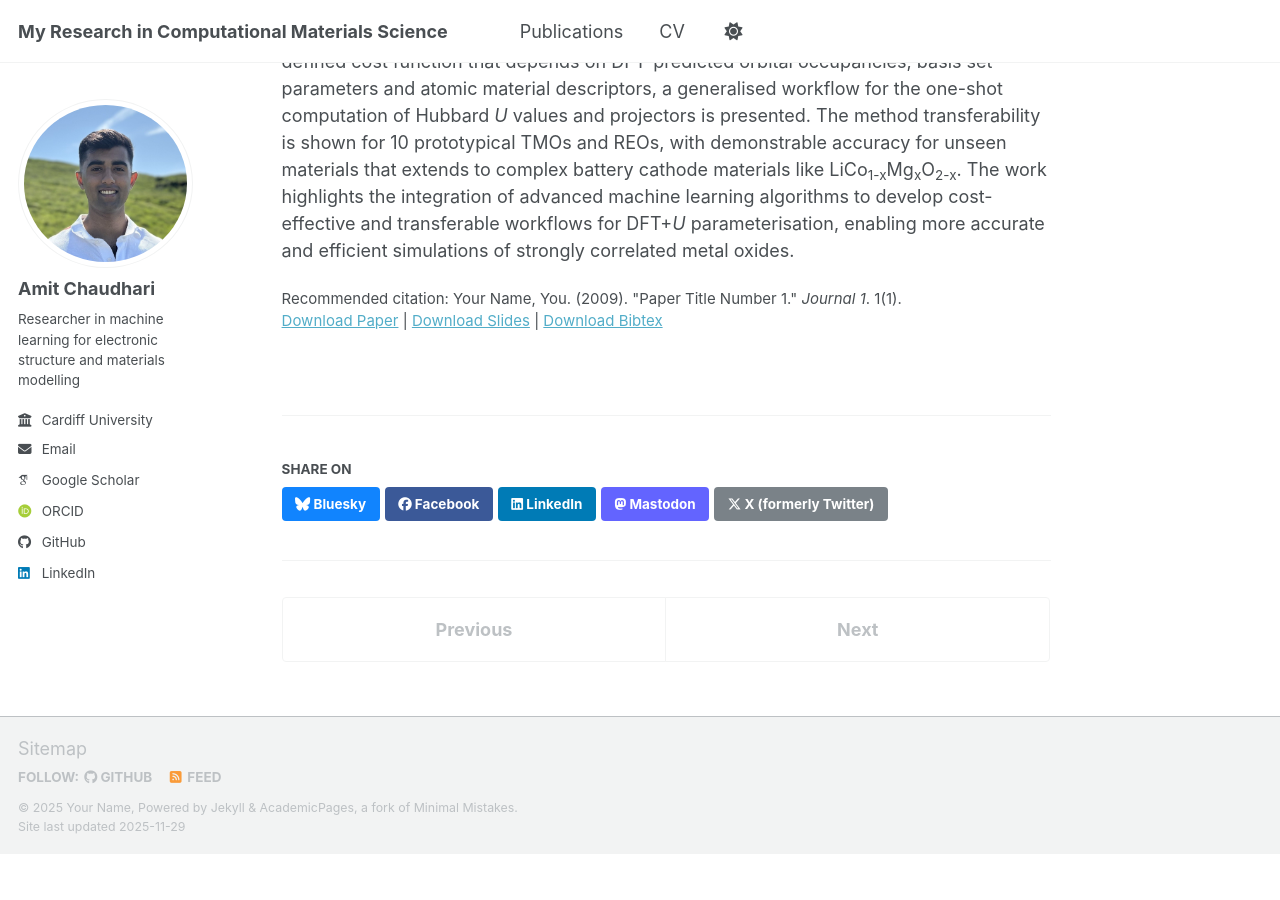
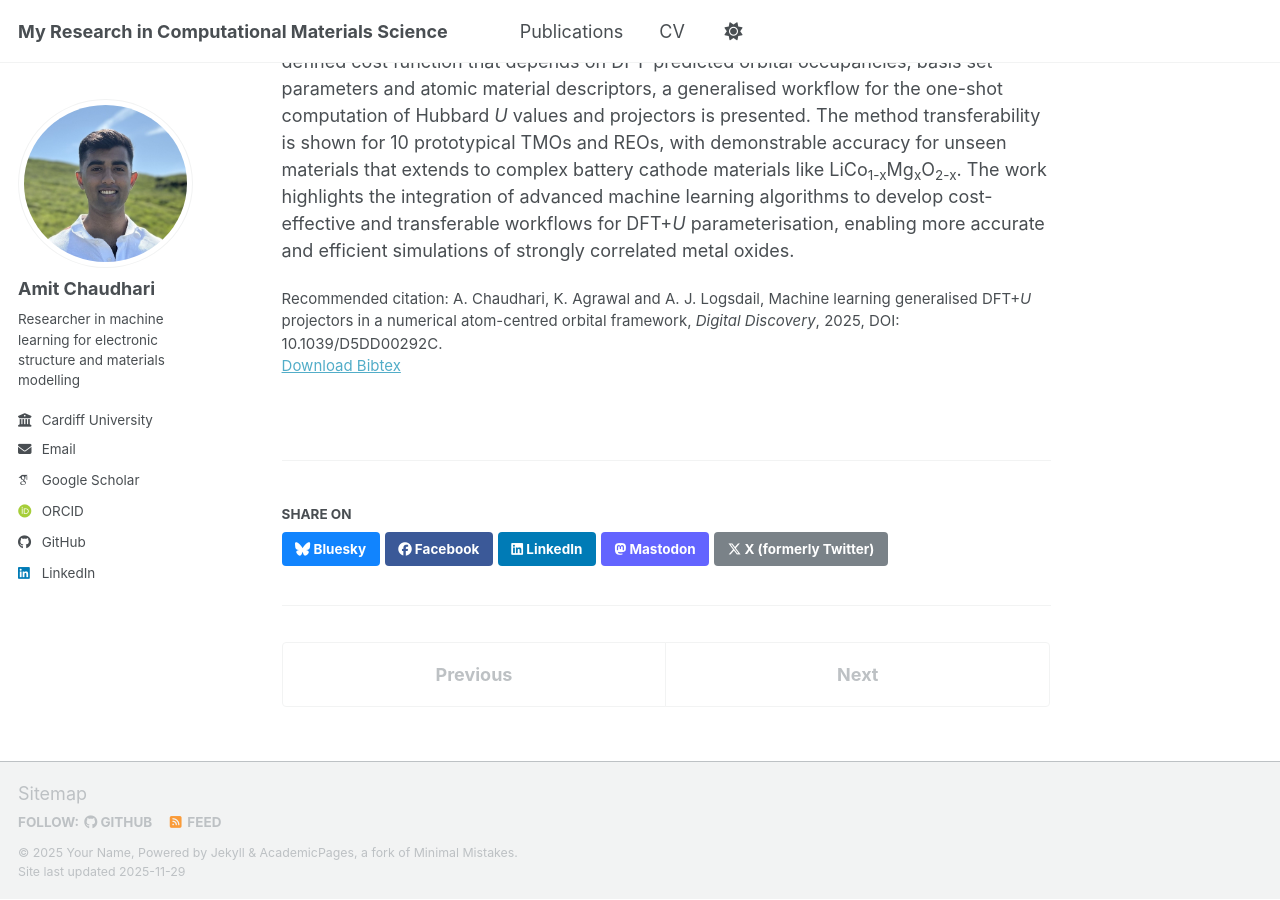
Before and after one commit to amitmc1/amitmc1.github.io, a Jekyll site: the page built from _publications/2009-10-01-paper-title-number-1.md, in a window 1280 px wide and 900 px high, scrolled down 703 px. Built offline with Jekyll 4.4.1, drawn with Linux system fonts in a browser that asks for light colours; some web fonts are replaced; a script bundle is joined from its source files by our own code; library files that are not in the unit come from our copies; before the commit the page ends 1558 px from its top, so only the background shows below that.

Commit message:
Update 2009-10-01-paper-title-number-1.md

```diff
--- a/_publications/2009-10-01-paper-title-number-1.md
+++ b/_publications/2009-10-01-paper-title-number-1.md
@@ -4,14 +4,12 @@ collection: publications
 category: manuscripts
 permalink: /publication/2009-10-01-paper-title-number-1
 
-excerpt: "We present machine learning-based workflows using symbolic regression and support vector machines to simulataneously optimise Hubbard <em>U</em> values and projectors, enabling accurate and efficient simulations of defects and polarons in transition metal and rare-earth oxides. [Click to read the full abstract]"
+excerpt: "We present machine learning-based workflows using symbolic regression and support vector machines to simulataneously optimise Hubbard <em>U</em> values and projectors, enabling accurate and efficient simulations of defects and polarons in transition metal and rare-earth oxides."
 
 date: 2025-10-30
 venue: 'Digital Discovery'
-slidesurl: 'https://academicpages.github.io/files/slides1.pdf'
-paperurl: 'https://academicpages.github.io/files/paper1.pdf'
 bibtexurl: 'https://academicpages.github.io/files/bibtex1.bib'
-citation: 'Your Name, You. (2009). &quot;Paper Title Number 1.&quot; <i>Journal 1</i>. 1(1).'
+citation: 'A. Chaudhari, K. Agrawal and A. J. Logsdail, Machine learning generalised DFT+<em>U</em> projectors in a numerical atom-centred orbital framework, <em>Digital Discovery</em>, 2025, DOI: 10.1039/D5DD00292C.'
 ---
 ## Abstract
 
```
